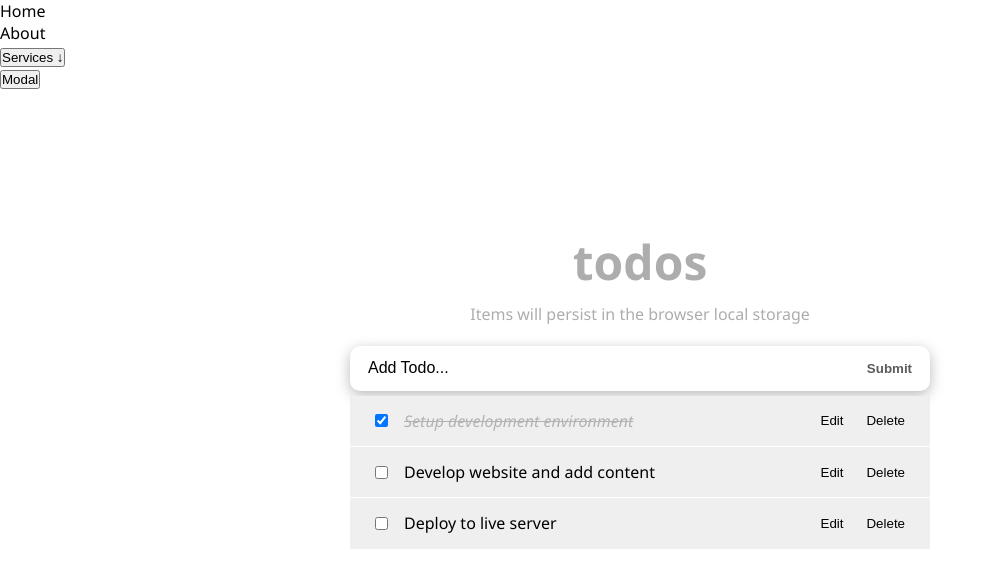
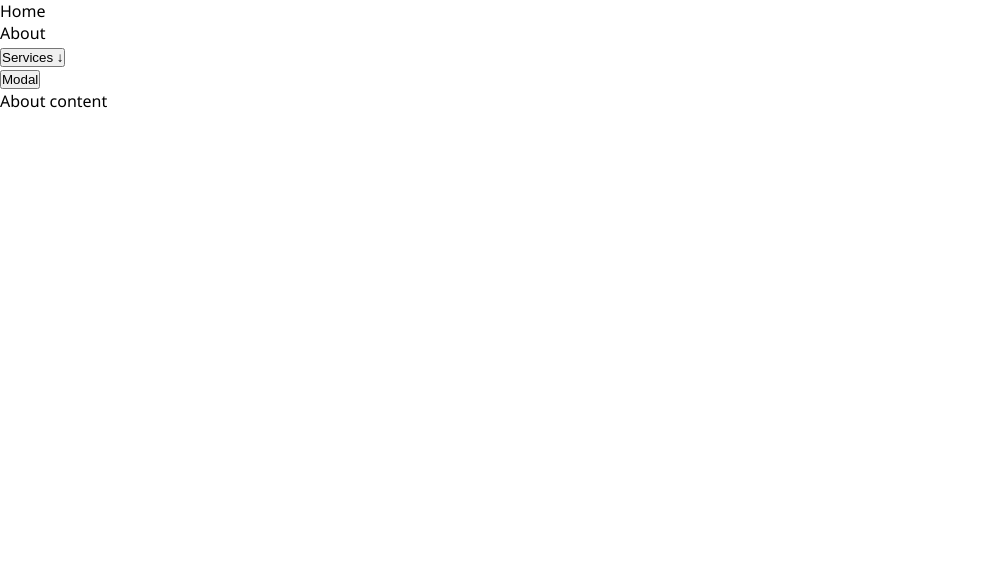
Before and after one commit to Matthieu96Code/react-todo-app, a React (Vite) app: page /about in a window 1280 px wide. Shown: the top 588 px of the page, without its empty margins (0-999 px from the left). Built offline with nearby package versions, Linux system fonts and the light colour scheme.

Commit message:
create route files

```diff
--- a/src/components/TodoApp.jsx
+++ b/src/components/TodoApp.jsx
@@ -1,14 +1,20 @@
-import Header from "@/components/Header";
-import TodosLogic from "@/components/TodosLogic";
+import { Routes, Route } from 'react-router-dom';
+
+import Home from '@/routes/Home';
+import About from '@/routes/About';
+import Login from '@/routes/Login';
+import Profile from '@/routes/Profile';
+import NotMatch from '@/routes/NoMatch';
 
 const TodoApp = () => {
   return (
-    <div className="wrapper">
-      <div className="todos">
-        <Header />
-        <TodosLogic />
-      </div>
-    </div>
+    <Routes>
+      <Route path="/" element={<Home />} />
+      <Route path="about" element={<About />} />
+      <Route path="login" element={<Login />} />
+      <Route path="profile" element={<Profile />} />
+      <Route path="*" element={<NotMatch />} />
+    </Routes>
   );
 };
 export default TodoApp;
--- /dev/null
+++ b/src/routes/About.jsx
@@ -0,0 +1,4 @@
+const About = () => {
+  return <div>About content</div>;
+};
+export default About;
--- /dev/null
+++ b/src/routes/Home.jsx
@@ -0,0 +1,14 @@
+import Header from '@/components/Header';
+import TodosLogic from '@/components/TodosLogic';
+
+const Home = () => {
+  return (
+    <div className="wrapper">
+      <div className="todos">
+        <Header />
+        <TodosLogic />
+      </div>
+    </div>
+  );
+};
+export default Home;
--- /dev/null
+++ b/src/routes/Login.jsx
@@ -0,0 +1,4 @@
+const Login = () => {
+  return <div>Login page</div>;
+};
+export default Login;
--- /dev/null
+++ b/src/routes/NoMatch.jsx
@@ -0,0 +1,8 @@
+const NotMatch = () => {
+  return (
+    <div>
+      <p>Not found!</p>
+    </div>
+  );
+};
+export default NotMatch;
--- /dev/null
+++ b/src/routes/Profile.jsx
@@ -0,0 +1,4 @@
+const Profile = () => {
+  return <div>Profile page</div>;
+};
+export default Profile;
```
